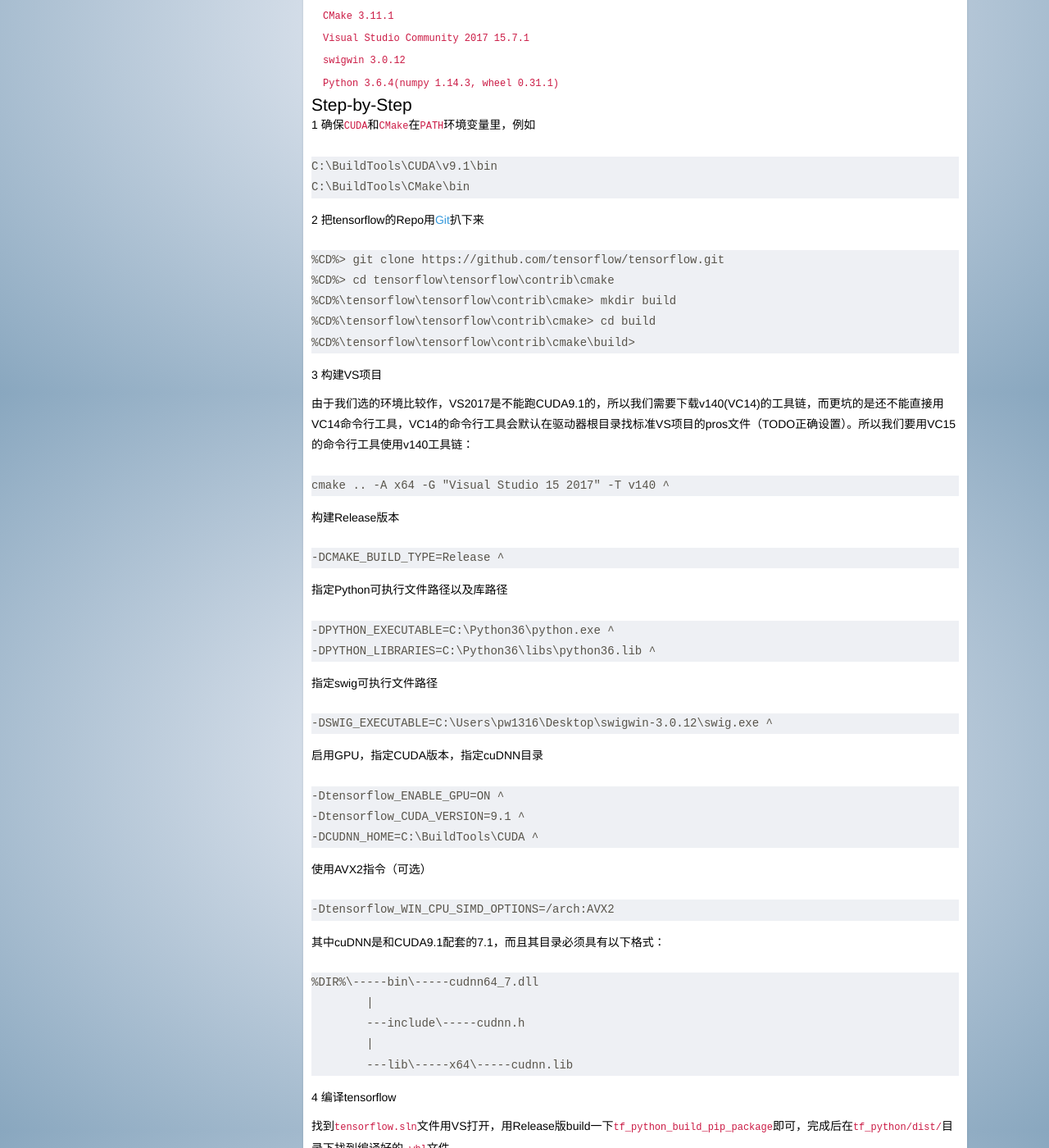
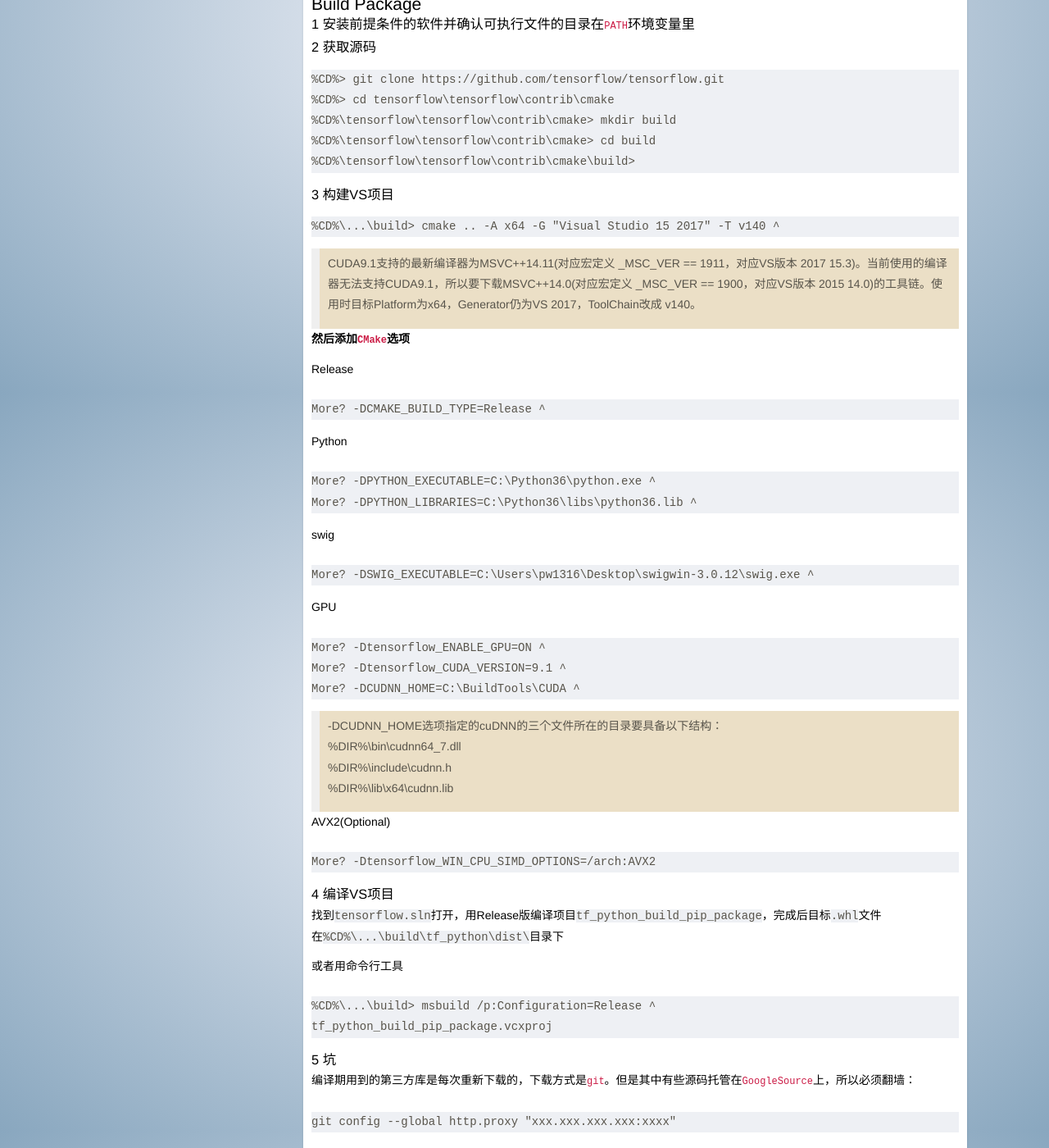
Before and after one commit to pw1316/pw1316.github.io, a Jekyll site: the page built from _posts/2018-05-21-P1.md, in a window 1280 px wide and 1400 px high, scrolled down 421 px. Shown: the whole window at 82% size. Built offline with Jekyll 4.4.1, drawn with Linux system fonts in a browser that asks for light colours; nearby versions of some CDN libraries; some of the changed text lies outside the part shown.

Commit message:
finetune post 2018 05 21 P1

````diff
--- a/_posts/2018-05-21-P1.md
+++ b/_posts/2018-05-21-P1.md
@@ -1,40 +1,26 @@
 ---
 layout: page
-title: 如何在Windows上编译tensorflow
+title: "[deprecated]Build Tensorflow from Source on Windows(CMake)"
 showbar: false
 ---
 
-## 为啥要自己编译
+使用CMake在Windows上从源码构建一个Tensorflow的pip包并安装
 
-tensorflow在r1.8的版本如果你要用GPU就需要使用CUDA9.0，然而你现在安装的是9.1，科里科气的你这时候应该怎么办？
+## Windows Setup
 
-- 1 删了9.1改成9.0
-- 2 自己编译使用9.1的tensorflow
+- *Git for Windows* 2.19.1
+- *CMake* 3.11.1
+- *Visual Studio Community 2017* 15.8
+- *swigwin* 3.0.12
+- *Python* 3.6.4(*numpy* 1.14.3, *wheel* 0.31.1)
+- *CUDA* 9.1
+- *cuDNN* 7.1(for *CUDA* 9.1)
 
-果断选2啊，所以。。。
+## Build Package
 
-## 环境
+### 1 安装前提条件的软件并确认可执行文件的目录在*PATH*环境变量里
 
-根据[官网](https://www.tensorflow.org/install/install_sources)所讲，要在Windows上编译tensorflow，虽然不推荐，但还是有两种方法。这里使用[CMake](https://github.com/tensorflow/tensorflow/tree/master/tensorflow/contrib/cmake)大法
-
-### 我的环境
-
-- *Windows 10 Pro 1803 OS17134.48 64bit*
-- *CMake 3.11.1*
-- *Visual Studio Community 2017 15.7.1*
-- *swigwin 3.0.12*
-- *Python 3.6.4(numpy 1.14.3, wheel 0.31.1)*
-
-## Step-by-Step
-
-1 确保*CUDA*和*CMake*在*PATH*环境变量里，例如
-
-```
-C:\BuildTools\CUDA\v9.1\bin
-C:\BuildTools\CMake\bin
-```
-
-2 把tensorflow的Repo用[Git](https://git-scm.com)扒下来
+### 2 获取源码
 
 ```
 %CD%> git clone https://github.com/tensorflow/tensorflow.git
@@ -44,81 +30,76 @@
 %CD%\tensorflow\tensorflow\contrib\cmake\build>
 ```
 
-3 构建VS项目
-
-由于我们选的环境比较作，VS2017是不能跑CUDA9.1的，所以我们需要下载v140(VC14)的工具链，而更坑的是还不能直接用VC14命令行工具，VC14的命令行工具会默认在驱动器根目录找标准VS项目的pros文件（TODO正确设置）。所以我们要用VC15的命令行工具使用v140工具链：
+### 3 构建VS项目
 
 ```
-cmake .. -A x64 -G "Visual Studio 15 2017" -T v140 ^
+%CD%\...\build> cmake .. -A x64 -G "Visual Studio 15 2017" -T v140 ^
 ```
 
-构建Release版本
+> CUDA9.1支持的最新编译器为MSVC++14.11(对应宏定义 _MSC_VER == 1911，对应VS版本 2017 15.3)。当前使用的编译器无法支持CUDA9.1，所以要下载MSVC++14.0(对应宏定义 _MSC_VER == 1900，对应VS版本 2015 14.0)的工具链。使用时目标Platform为x64，Generator仍为VS 2017，ToolChain改成 v140。
+
+**然后添加*CMake*选项**
+
+Release
 
 ```
--DCMAKE_BUILD_TYPE=Release ^
+More? -DCMAKE_BUILD_TYPE=Release ^
 ```
 
-指定Python可执行文件路径以及库路径
+Python
 
 ```
--DPYTHON_EXECUTABLE=C:\Python36\python.exe ^
--DPYTHON_LIBRARIES=C:\Python36\libs\python36.lib ^
+More? -DPYTHON_EXECUTABLE=C:\Python36\python.exe ^
+More? -DPYTHON_LIBRARIES=C:\Python36\libs\python36.lib ^
 ```
 
-指定swig可执行文件路径
+swig
 
 ```
--DSWIG_EXECUTABLE=C:\Users\pw1316\Desktop\swigwin-3.0.12\swig.exe ^
+More? -DSWIG_EXECUTABLE=C:\Users\pw1316\Desktop\swigwin-3.0.12\swig.exe ^
 ```
 
-启用GPU，指定CUDA版本，指定cuDNN目录
+GPU
 
 ```
--Dtensorflow_ENABLE_GPU=ON ^
--Dtensorflow_CUDA_VERSION=9.1 ^
--DCUDNN_HOME=C:\BuildTools\CUDA ^
+More? -Dtensorflow_ENABLE_GPU=ON ^
+More? -Dtensorflow_CUDA_VERSION=9.1 ^
+More? -DCUDNN_HOME=C:\BuildTools\CUDA ^
 ```
 
-使用AVX2指令（可选）
+> -DCUDNN_HOME选项指定的cuDNN的三个文件所在的目录要具备以下结构：\\
+> %DIR%\\bin\\cudnn64_7.dll\\
+> %DIR%\\include\\cudnn.h\\
+> %DIR%\\lib\\x64\\cudnn.lib
+
+AVX2(Optional)
 
 ```
--Dtensorflow_WIN_CPU_SIMD_OPTIONS=/arch:AVX2
+More? -Dtensorflow_WIN_CPU_SIMD_OPTIONS=/arch:AVX2
 ```
 
-其中cuDNN是和CUDA9.1配套的7.1，而且其目录必须具有以下格式：
+### 4 编译VS项目
+
+找到`tensorflow.sln`打开，用Release版编译项目`tf_python_build_pip_package`，完成后目标`.whl`文件在`%CD%\...\build\tf_python\dist\`目录下
+
+或者用命令行工具
 
 ```
-%DIR%\-----bin\-----cudnn64_7.dll
-        |
-        ---include\-----cudnn.h
-        |
-        ---lib\-----x64\-----cudnn.lib
-```
-
-4 编译tensorflow
-
-找到*tensorflow.sln*文件用VS打开，用Release版build一下*tf_python_build_pip_package*即可，完成后在*tf_python/dist/*目录下找到编译好的*.whl*文件
-
-或者用VS15的命令行工具
-
-```
-%CD%\tensorflow\tensorflow\contrib\cmake\build> msbuild /p:Configuration=Release ^
+%CD%\...\build> msbuild /p:Configuration=Release ^
 tf_python_build_pip_package.vcxproj
 ```
 
-完成后同样在*tf_python/dist/*目录下找到编译好的*.whl*文件
+### 5 坑
 
-5 编译期间可能的坑
-
-编译期间会用到一些第三方库，这些库都是需要现场用Git下载的，本来没什么问题，但是一些库是放在GoogleSource上的，由于某些原因你需要给你的Git挂个代理，大致方法就是：
+编译期用到的第三方库是每次重新下载的，下载方式是*git*。但是其中有些源码托管在*GoogleSource*上，所以必须翻墙：
 
 ```
 git config --global http.proxy "xxx.xxx.xxx.xxx:xxxx"
 ```
 
-*C1060: compiler is out of heap space*这条错误很神秘，我16G的内存，编译的时候才飙到8G还是出这个错了。然后又加了16G的虚拟内存，还是不行。最后把虚拟内存大小交给系统托管，然后就可以了
+如果用32位的编译器有可能报错：*C1060: compiler is out of heap space*，和物理内存无关。但是把缓存设置成系统托管可以编译成功
 
-6 最终结果
+### 6 结果
 
 ![Build Result]({{ site.baseurl }}/src/2018-05-21-P1-I1.png)
 
````
